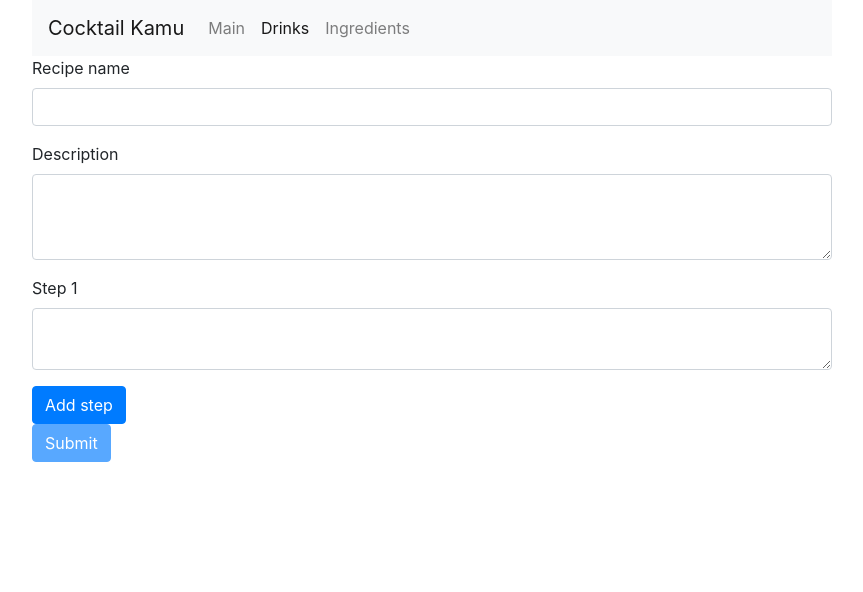
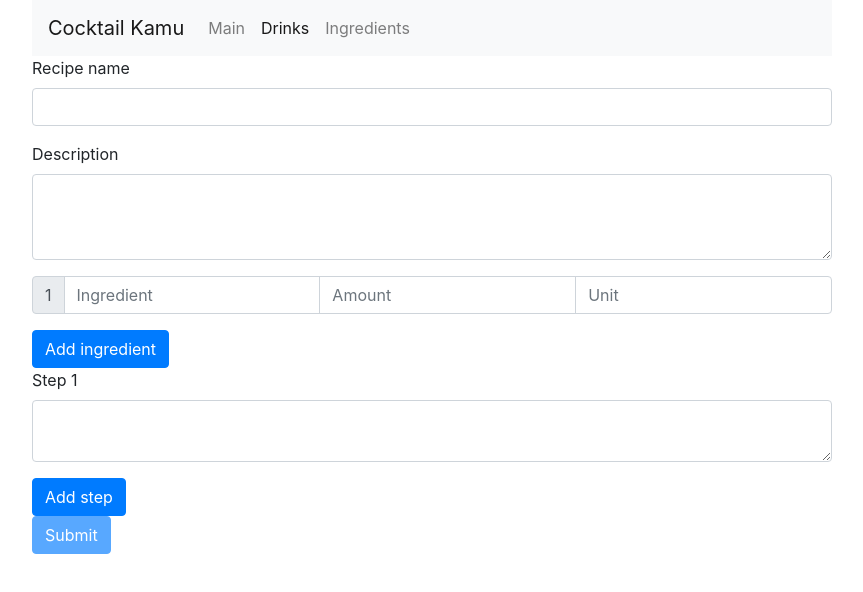
Before and after one commit to joonas175/CocktailKamu, an Angular app in the folder ckweb/: page /recipes/add in a window 1280 px wide. Shown: the top 592 px of the page, without its empty margins (208-1071 px from the left). Built offline with nearby package versions, Linux system fonts and the light colour scheme; no server answers.

Commit message:
Add field for adding ingredients

```diff
--- a/ckweb/src/app/add-recipe/add-recipe.component.html
+++ b/ckweb/src/app/add-recipe/add-recipe.component.html
@@ -1,4 +1,4 @@
-<form [formGroup]="recipeForm">
+<form [formGroup]="recipeForm" autocomplete="off">
     <div class="form-group">
       <label for="recipeName">Recipe name</label>
       <input type="text" class="form-control" id="ingredientName" formControlName="name">
@@ -7,8 +7,43 @@
       <label for="description">Description</label>
       <textarea class="form-control" id="description" rows="3" formControlName="description"></textarea>
     </div>
+    <div class="form-group" *ngFor="let control of ingredients.controls; index as i">
+        <form [formGroup]="control">
+            <div class="input-group">
+                <div class="input-group-prepend">
+                    <span class="input-group-text">{{i + 1}}</span>
+                </div>
+                <input
+                        id="typeahead-basic"
+                        type="text"
+                        class="form-control"
+                        placeholder="Ingredient"
+                        [ngbTypeahead]="search"
+                        [editable]='false'
+                        [resultFormatter]="formatter"
+                        [inputFormatter]="formatter"
+                        (selectItem)="ingredientSelected($event, i)"
+                    />
+                    <input
+                        type="text"
+                        class="form-control"
+                        placeholder="Amount"
+                        [formControl]="control.get('amount')"
+                    />
+                    <input
+                        type="text"
+                        class="form-control"
+                        placeholder="Unit"
+                        [formControl]="control.get('amount_unit')"
+                    />
+            </div>
+        </form>
+    </div>
+    <div>
+        <button class="btn btn-primary" (click)="addIngredient()">Add ingredient</button>
+    </div>
     <div class="form-group" *ngFor="let control of steps.controls; index as i">
-        <label>{{'Step ' + (i + 1)}}</label>
+        <label>Step {{i + 1}}</label>
         <textarea class="form-control" [formControl]="steps.controls[i]" rows="2"></textarea>
     </div>
     <div>
--- a/ckweb/src/app/add-recipe/add-recipe.component.ts
+++ b/ckweb/src/app/add-recipe/add-recipe.component.ts
@@ -2,6 +2,8 @@ import { Component, OnInit } from '@angular/core';
 import { FormGroup, FormBuilder, Validators, Form, FormControl, FormArray } from '@angular/forms';
 import { HttpClient } from '@angular/common/http';
 import { BASE_API_URL } from '../global-variables';
+import { Observable } from 'rxjs';
+import { debounceTime, distinctUntilChanged, map} from 'rxjs/operators';
 
 @Component({
   selector: 'app-add-recipe',
@@ -13,29 +15,42 @@ export class AddRecipeComponent implements OnInit {
 
   recipeForm: FormGroup;
   steps: FormArray;
+  ingredients: FormArray;
+
+  ingredientOptions;
 
 
   constructor(private fb: FormBuilder, private http: HttpClient) {
     this.steps = new FormArray([new FormControl('', Validators.required)]);
+    this.ingredients = new FormArray([fb.group({id: ['', Validators.required], amount: '', amount_unit: ''})]);
 
     this.recipeForm = fb.group({
       name: ['', Validators.required],
       description: '',
-      steps: this.steps
+      steps: this.steps,
+      ingredients: this.ingredients
     });
 
   }
 
   ngOnInit(): void {
-
+    this.http.get(`${BASE_API_URL}/ingredient/`).subscribe((response) => {
+      console.log(response);
+      this.ingredientOptions = response;
+    });
   }
 
   addStep(): void {
     this.steps.push(new FormControl('', Validators.required));
   }
 
+  addIngredient(): void {
+    this.ingredients.push(this.fb.group({id: ['', Validators.required], amount: '', amount_unit: ''}));
+  }
+
   onClick(): void {
     console.log(this.recipeForm.value);
+
     this.http.put(`${BASE_API_URL}/recipe/`, this.recipeForm.value).subscribe((value) => {
       console.log(value);
     }, (error) => {
@@ -43,4 +58,21 @@ export class AddRecipeComponent implements OnInit {
     });
   }
 
+  search = (text$: Observable<string>) =>
+    text$.pipe(
+      debounceTime(200),
+      distinctUntilChanged(),
+      map(term => this.ingredientOptions.filter((value: any) => value.name.includes(term)).slice(0, 6))
+    )
+
+  formatter = (obj: any) => obj.name;
+
+
+  ingredientSelected(event: any, index: number) {
+    console.log(event);
+    this.ingredients.at(index).get('id').setValue(event.item.id);
+
+    console.log(this.recipeForm.value);
+  }
+
 }
```
